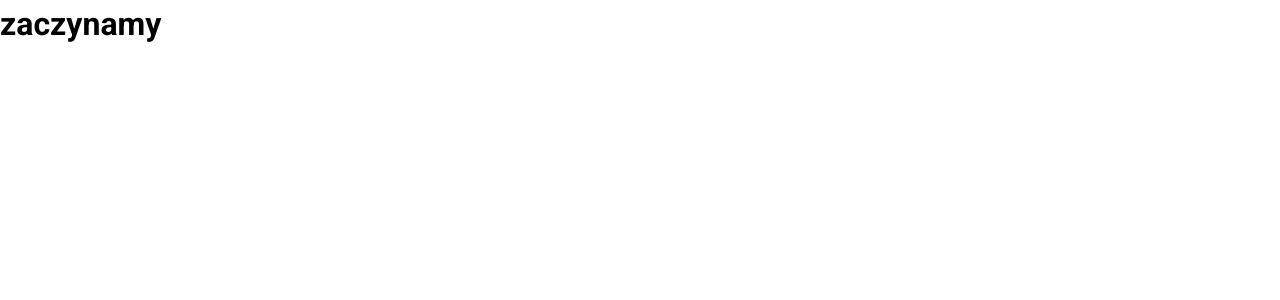
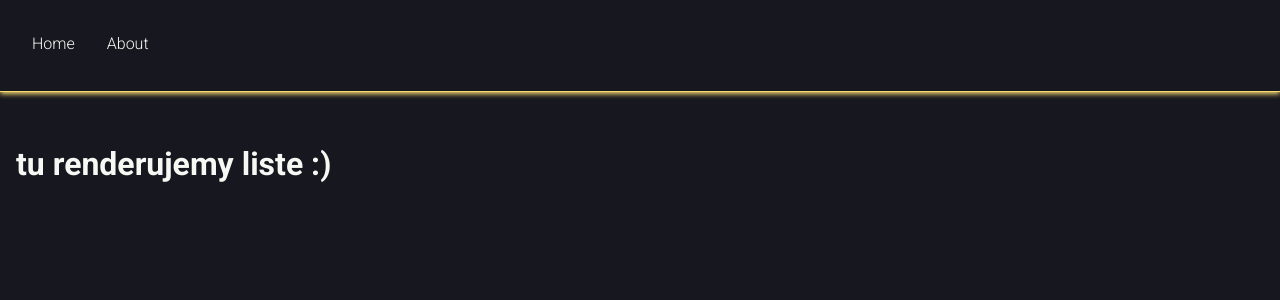
Before and after one commit to PiotrSierant/IG_exercise.frontend, a React (Create React App) app: page / in a window 1280 px wide. Shown: the top 300 px of the page. Built offline with nearby package versions, Linux system fonts and the light colour scheme.

Commit message:
adding routing and navbar

```diff
--- a/src/App.js
+++ b/src/App.js
@@ -1,18 +1,18 @@
 import React from "react";
 import { BrowserRouter as Router, Route, Routes } from "react-router-dom";
 import { Home } from "./components/Home";
+import { Navbar } from "./components/Navbar/Navbar";
 
 function App() {
   return (
     <Router>
-      <div>
+      <Navbar />
       <Routes>
         <Route path="/" element={<Home />} />
         <Route path="/IG_exercise.frontend" element={<Home />} />
         <Route path="/IG_exercise.frontend/" element={<Home />} />
         <Route path="*" element={<h1> not found </h1>} />
       </Routes>
-      </div>
     </Router>
   );
 }
--- a/src/components/Home.js
+++ b/src/components/Home.js
@@ -1,5 +1,19 @@
-import React from "react";
+import React, { useState } from "react";
+import { Spinner } from "./Spinner/Spinner";
+import styles from "./Home.module.scss";
 
 export function Home() {
-  return <h1>zaczynamy</h1>;
+  const [isLoading, setLoading] = useState(true);
+
+  setTimeout(() => {
+    setLoading(false);
+  }, 1000);
+
+  return (
+    <div className={styles.container}>
+      <main className={styles.main}>
+        {isLoading ? <Spinner /> : <h1>tu renderujemy liste :) </h1>}
+      </main>
+    </div>
+  );
 }
--- /dev/null
+++ b/src/components/Home.module.scss
@@ -0,0 +1,11 @@
+.container {
+  display: flex;
+  justify-content: center;
+  width: 100vw;
+}
+.main {
+  max-width: 1366px;
+  width: 100%;
+  margin-top: 2rem;
+  padding: 1rem;
+}
--- /dev/null
+++ b/src/components/Navbar/MenuList.js
@@ -0,0 +1,12 @@
+export const MenuList = [
+  {
+    id: 1,
+    title: "Home",
+    url: "/",
+  },
+  {
+    id: 2,
+    title: "About",
+    url: "/about",
+  },
+];
--- /dev/null
+++ b/src/components/Navbar/Navbar.js
@@ -0,0 +1,36 @@
+import React, { useState } from "react";
+import { MenuList } from "./MenuList";
+import { NavLink } from "react-router-dom";
+import { FontAwesomeIcon } from "@fortawesome/react-fontawesome";
+import { faBars, faClose } from "@fortawesome/free-solid-svg-icons";
+import styles from "./Navbar.module.scss";
+
+export function Navbar() {
+  const handleClickMenu = () => {
+    setIsOpen(!isOpen);
+  };
+  const [isOpen, setIsOpen] = useState(false);
+  const menuList = MenuList.map(({ url, title, id }) => {
+    return (
+      <NavLink key={id} to={url} onClick={handleClickMenu}>
+        <li>{title}</li>
+      </NavLink>
+    );
+  });
+  return (
+    <div className={styles.container}>
+      <nav className={styles.navContainer}>
+        <div className={styles.menu_icon} onClick={handleClickMenu}>
+          {isOpen ? (
+            <FontAwesomeIcon icon={faClose} />
+          ) : (
+            <FontAwesomeIcon icon={faBars} />
+          )}
+        </div>
+        <ul className={isOpen ? `${styles.menu}` : `${styles.close}`}>
+          {menuList}
+        </ul>
+      </nav>
+    </div>
+  );
+}
--- /dev/null
+++ b/src/components/Navbar/Navbar.module.scss
@@ -0,0 +1,96 @@
+@import "../../sass/variables";
+.container {
+  display: flex;
+  justify-content: center;
+  align-items: center;
+  width: 100vw;
+  border-bottom: 1px solid $pastel-yellow;
+  box-shadow: 0 2px 5px $pastel-yellow;
+}
+.navContainer {
+  display: flex;
+  justify-content: flex-start;
+  align-items: center;
+  max-width: 1366px;
+}
+nav {
+  padding: 1rem;
+  display: flex;
+  justify-content: space-between;
+  color: $text;
+  position: relative;
+  z-index: 99;
+  width: 100%;
+}
+ul {
+  max-width: 1366px;
+  padding: 0;
+  margin: 0;
+}
+.menu,
+.close {
+  font-size: 1rem;
+  list-style-type: none;
+  display: flex;
+  justify-content: space-between;
+  align-items: center;
+  position: relative;
+}
+.menu_icon {
+  display: none;
+  font-size: 1.5rem;
+  cursor: pointer;
+  transition: all 1s ease-in-out;
+}
+.menu a,
+.close a {
+  text-decoration: none;
+  color: $text;
+  font-weight: 300;
+  padding: 1rem;
+  border-bottom: 3px solid transparent;
+}
+
+.menu a:hover,
+.close a:hover {
+  border-bottom: 3px solid $pastel-yellow;
+  transition: all 0.5s ease-in-out;
+}
+
+@media screen and (max-width: 830px) {
+  .menu_icon {
+    display: block;
+  }
+  .menu,
+  .close {
+    flex-direction: column;
+    width: 100%;
+    position: absolute;
+    background: $dark-background;
+    left: 0;
+    top: 68px;
+    transition: all 1s ease-in-out;
+  }
+  .menu a,
+  .close a {
+    width: 100%;
+    text-align: center;
+    border-bottom: unset;
+  }
+  .menu a:hover,
+  .close a:hover {
+    background: linear-gradient(to right, $pastel-yellow, $dark-background);
+    border-bottom: unset;
+    transition: all 1s ease-in-out;
+  }
+  ul {
+    display: none;
+    margin: 0;
+    padding: 0;
+  }
+  .close {
+    top: 68px;
+    left: -100%;
+    transition: all 1s ease-in-out;
+  }
+}
--- a/src/sass/main.scss
+++ b/src/sass/main.scss
@@ -2,5 +2,12 @@
 @import "reset";
 
 :root {
+  font-size: 16px;
   font-family: $font-base;
+  color: $text;
 }
+body {
+  background-color: $dark-background;
+  display: flex;
+  justify-content: center;
+}
```
Lines whose indentation alone changed are shown as unchanged.
